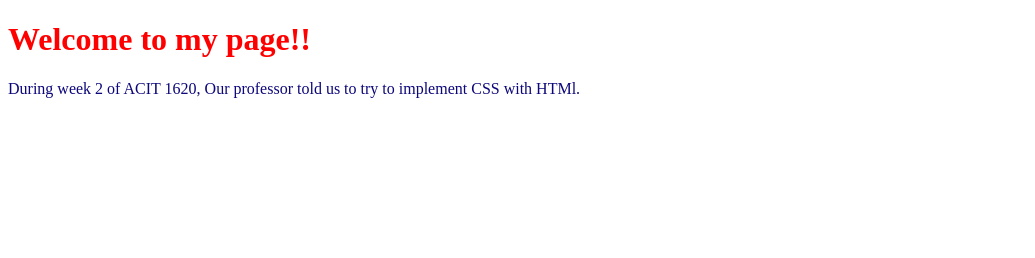
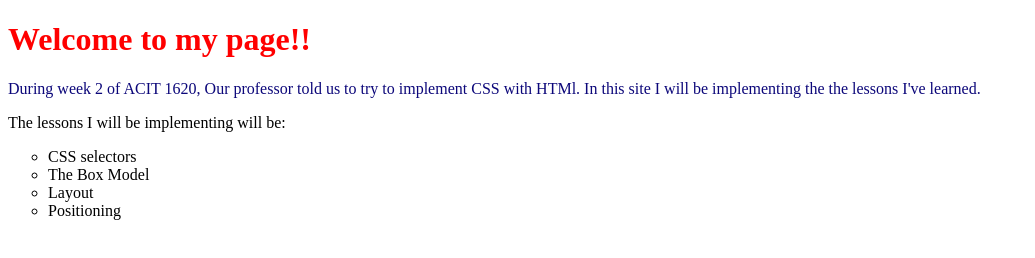
Before and after one commit to godriele/ACIT1620-Week2-Practice, a plain HTML site: page index.html in a window 1280 px wide. Shown: the whole page, without its empty margins (0-1035 px from the left). Drawn offline with Linux system fonts and the light colour scheme.

Commit message:
Added Color to the text's, and added list-style-type

```diff
--- a/index.html
+++ b/index.html
@@ -9,15 +9,30 @@
     </head>
 
   <body>
+
     <h1>Welcome to my page!!</h1>
 
      <p>During week 2 of ACIT 1620, Our professor told us to try to
-      implement CSS with HTMl.
+      implement CSS with HTMl. In this site I will be implementing the
+      the lessons I've learned.
      </p>
+
+
+      <p1>The lessons I will be implementing will be:</p1>
+
+      <br>
+
+    <ul>
+      <li>CSS selectors </li>
+      <li>The Box Model </li>
+      <li>Layout </li>
+      <li>Positioning </li>
+    </ul>
 
 
   </body>
 
 
 
+
 </html>
--- a/styles.css
+++ b/styles.css
@@ -5,3 +5,8 @@ h1 {
 p {
     color: rgb(12, 7, 122);
 }
+
+
+li {
+    list-style-type: circle;
+}
```
Also changed, not shown: 1 other file.
